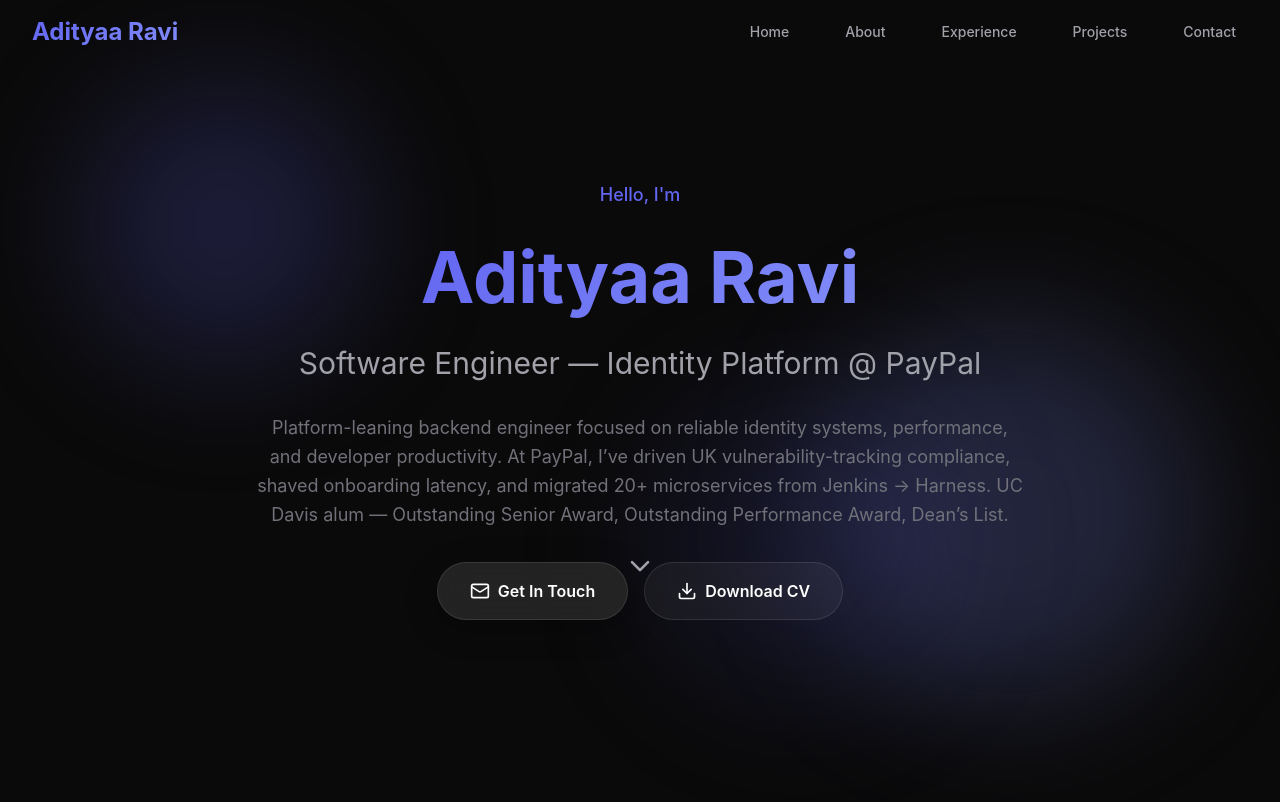
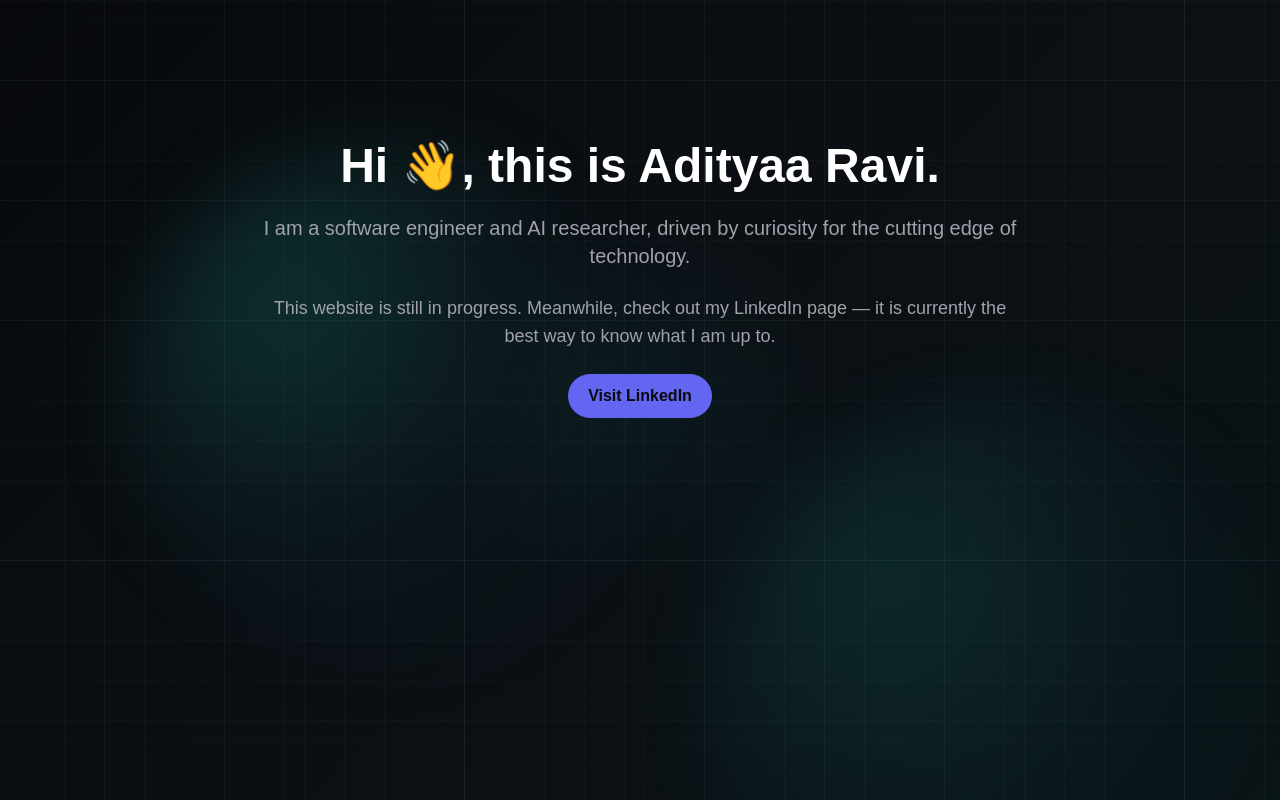
Before and after one commit to AdityaaRavi/adityaaravi.github.io, a React (Vite) app: page / in a window 1280 px wide. Shown: the top 802 px of the page. Built offline with nearby package versions, Linux system fonts and the light colour scheme.

Commit message:
In progress splash page

```diff
--- a/src/App.jsx
+++ b/src/App.jsx
@@ -18,6 +18,71 @@
     }, 1000)
   }, [])
 
+  useEffect(() => {
+    let frameId = null
+    let timeoutId = null
+    let currentX = window.innerWidth / 2
+    let currentY = window.innerHeight / 2
+    let targetX = currentX
+    let targetY = currentY
+    let width = window.innerWidth
+    let height = window.innerHeight
+
+    const updateSize = () => {
+      width = window.innerWidth
+      height = window.innerHeight
+    }
+
+    const handleMove = (event) => {
+      const point = event.touches?.[0] || event
+      targetX = point.clientX
+      targetY = point.clientY
+
+      document.documentElement.style.setProperty('--activity', '1')
+      if (timeoutId) {
+        window.clearTimeout(timeoutId)
+      }
+      timeoutId = window.setTimeout(() => {
+        document.documentElement.style.setProperty('--activity', '0')
+      }, 800)
+    }
+
+    const animate = () => {
+      const ease = 0.06
+      currentX += (targetX - currentX) * ease
+      currentY += (targetY - currentY) * ease
+
+      const dx = currentX - width / 2
+      const dy = currentY - height / 2
+
+      document.documentElement.style.setProperty('--mouse-x', `${currentX}px`)
+      document.documentElement.style.setProperty('--mouse-y', `${currentY}px`)
+      document.documentElement.style.setProperty('--parallax-x', `${dx * 0.04}px`)
+      document.documentElement.style.setProperty('--parallax-y', `${dy * 0.04}px`)
+      document.documentElement.style.setProperty('--parallax-x-2', `${dx * 0.08}px`)
+      document.documentElement.style.setProperty('--parallax-y-2', `${dy * 0.08}px`)
+      document.documentElement.style.setProperty('--parallax-x-3', `${dx * 0.12}px`)
+      document.documentElement.style.setProperty('--parallax-y-3', `${dy * 0.12}px`)
+
+      frameId = window.requestAnimationFrame(animate)
+    }
+
+    document.documentElement.style.setProperty('--activity', '0')
+
+    window.addEventListener('pointermove', handleMove, { passive: true })
+    window.addEventListener('resize', updateSize)
+    frameId = window.requestAnimationFrame(animate)
+
+    return () => {
+      window.cancelAnimationFrame(frameId)
+      if (timeoutId) {
+        window.clearTimeout(timeoutId)
+      }
+      window.removeEventListener('pointermove', handleMove)
+      window.removeEventListener('resize', updateSize)
+    }
+  }, [])
+
   if (isLoading) {
     return (
       <div className="min-h-screen bg-dark-bg flex items-center justify-center">
@@ -34,8 +99,59 @@
   }
 
   return (
-    <div className="min-h-screen bg-dark-bg">
-      <Navbar />
+    <div className="min-h-screen bg-dark-bg relative overflow-hidden">
+      <div className="interactive-bg" aria-hidden="true">
+        <div className="grid-layer grid-layer--near" />
+        <div className="grid-layer grid-layer--mid" />
+        <div className="grid-layer grid-layer--far" />
+        <div className="cloud cloud--one" />
+        <div className="cloud cloud--two" />
+        <svg className="motif motif--nn" viewBox="0 0 220 140" aria-hidden="true">
+          <circle cx="20" cy="20" r="6" />
+          <circle cx="20" cy="70" r="6" />
+          <circle cx="20" cy="120" r="6" />
+          <circle cx="110" cy="45" r="6" />
+          <circle cx="110" cy="95" r="6" />
+          <circle cx="200" cy="30" r="6" />
+          <circle cx="200" cy="110" r="6" />
+          <path d="M26 20 L104 45 L26 70 L104 95 L26 120" />
+          <path d="M116 45 L194 30 M116 45 L194 110 M116 95 L194 30 M116 95 L194 110" />
+        </svg>
+        <svg className="motif motif--wave" viewBox="0 0 260 120" aria-hidden="true">
+          <path d="M0 60 C30 20, 60 100, 90 60 C120 20, 150 100, 180 60 C210 20, 240 100, 260 60" />
+        </svg>
+        <svg className="motif motif--lock" viewBox="0 0 140 140" aria-hidden="true">
+          <rect x="35" y="60" width="70" height="55" rx="12" />
+          <path d="M50 60 V40 C50 26, 60 16, 70 16 C80 16, 90 26, 90 40 V60" />
+          <circle cx="70" cy="86" r="7" />
+          <path d="M70 93 V104" />
+        </svg>
+      </div>
+      {/* <Navbar /> */}
+      <main className="relative z-10 min-h-[70vh] flex items-center justify-center px-6 py-16">
+        <div className="max-w-3xl text-center space-y-6">
+          <h1 className="text-3xl sm:text-5xl font-semibold text-text-primary leading-tight">
+            Hi 👋, this is Adityaa Ravi.
+          </h1>
+          <p className="text-text-secondary text-lg sm:text-xl">
+            I am a software engineer and AI researcher, driven by curiosity for the cutting
+            edge of technology.
+          </p>
+          <p className="text-text-secondary text-base sm:text-lg">
+            This website is still in progress. Meanwhile, check out my LinkedIn page — it is
+            currently the best way to know what I am up to.
+          </p>
+          <a
+            className="inline-flex items-center gap-2 px-5 py-2.5 rounded-full bg-accent text-dark-bg font-semibold hover:opacity-90 transition"
+            href="https://linkedin.com/in/adityaaravi6"
+            target="_blank"
+            rel="noreferrer"
+          >
+            Visit LinkedIn
+          </a>
+        </div>
+      </main>
+      {/*
       <main>
         <Hero />
         <About />
@@ -44,6 +160,7 @@
         <Contact />
       </main>
       <Footer />
+      */}
     </div>
   )
 }
--- a/src/index.css
+++ b/src/index.css
@@ -2,7 +2,7 @@
 @tailwind components;
 @tailwind utilities;
 
-@import url('https://fonts.googleapis.com/css2?family=Inter:wght@300;400;500;600;700&display=swap');
+@import url('https://fonts.googleapis.com/css2?family=Space+Grotesk:wght@300;400;500;600;700&display=swap');
 
 * {
   margin: 0;
@@ -11,10 +11,22 @@
 }
 
 body {
-  font-family: 'Inter', sans-serif;
-  background: linear-gradient(135deg, #0a0a0a 0%, #1a1a1a 100%);
+  font-family: 'Space Grotesk', sans-serif;
+  background: linear-gradient(135deg, #07090c 0%, #0f1418 100%);
   color: #ffffff;
   overflow-x: hidden;
+}
+
+:root {
+  --mouse-x: 50vw;
+  --mouse-y: 50vh;
+  --parallax-x: 0px;
+  --parallax-y: 0px;
+  --parallax-x-2: 0px;
+  --parallax-y-2: 0px;
+  --parallax-x-3: 0px;
+  --parallax-y-3: 0px;
+  --activity: 0;
 }
 
 /* Custom scrollbar */
@@ -83,3 +95,131 @@
 .fade-in-up {
   animation: fadeInUp 0.6s ease-out;
 }
+
+.interactive-bg {
+  position: fixed;
+  inset: 0;
+  background: radial-gradient(
+      280px circle at var(--mouse-x) var(--mouse-y),
+      rgba(35, 210, 200, calc(0.05 + var(--activity) * 0.12)),
+      rgba(7, 9, 12, 0) 70%
+    ),
+    linear-gradient(135deg, #07090c 0%, #0b0f14 45%, #0a1316 100%);
+  pointer-events: none;
+  z-index: 0;
+  overflow: hidden;
+}
+
+.grid-layer {
+  position: absolute;
+  inset: -20%;
+  opacity: 0.25;
+  background-image:
+    linear-gradient(rgba(90, 110, 120, 0.22) 1px, transparent 1px),
+    linear-gradient(90deg, rgba(90, 110, 120, 0.22) 1px, transparent 1px);
+  background-size: 80px 80px;
+  transform: translate3d(var(--parallax-x), var(--parallax-y), 0);
+  mix-blend-mode: screen;
+  animation: gridDrift 18s ease-in-out infinite;
+}
+
+.grid-layer--mid {
+  background-size: 120px 120px;
+  opacity: 0.18;
+  animation-duration: 26s;
+  transform: translate3d(calc(var(--parallax-x) * 0.6), calc(var(--parallax-y) * 0.6), 0);
+}
+
+.grid-layer--far {
+  background-size: 180px 180px;
+  opacity: 0.12;
+  animation-duration: 34s;
+  transform: translate3d(calc(var(--parallax-x) * 0.35), calc(var(--parallax-y) * 0.35), 0);
+}
+
+.cloud {
+  position: absolute;
+  width: 520px;
+  height: 520px;
+  border-radius: 50%;
+  filter: blur(40px);
+  opacity: 0.5;
+  background: radial-gradient(
+    circle at 30% 30%,
+    rgba(40, 220, 200, 0.35),
+    rgba(20, 120, 120, 0.1),
+    rgba(7, 9, 12, 0)
+  );
+  transform: translate3d(var(--parallax-x-2), var(--parallax-y-2), 0);
+  animation: cloudDrift 24s ease-in-out infinite;
+}
+
+.cloud--one {
+  top: 18%;
+  left: 10%;
+}
+
+.cloud--two {
+  width: 620px;
+  height: 620px;
+  top: 50%;
+  left: 55%;
+  opacity: 0.35;
+  animation-duration: 30s;
+  transform: translate3d(var(--parallax-x-3), var(--parallax-y-3), 0);
+}
+
+.motif {
+  position: absolute;
+  fill: none;
+  stroke: rgba(160, 210, 220, 0.6);
+  stroke-width: 1.2;
+  opacity: calc(0.02 + var(--activity) * 0.35);
+  transition: opacity 0.8s ease;
+  transform: translate3d(var(--parallax-x), var(--parallax-y), 0);
+}
+
+.motif--nn {
+  width: 220px;
+  top: 18%;
+  right: 12%;
+}
+
+.motif--wave {
+  width: 260px;
+  bottom: 18%;
+  left: 14%;
+  stroke-width: 1.4;
+}
+
+.motif--lock {
+  width: 140px;
+  top: 62%;
+  right: 20%;
+  stroke-width: 1.6;
+}
+
+@keyframes gridDrift {
+  0% {
+    opacity: 0.18;
+  }
+  50% {
+    opacity: 0.3;
+  }
+  100% {
+    opacity: 0.18;
+  }
+}
+
+@keyframes cloudDrift {
+  0% {
+    transform: translate3d(var(--parallax-x-2), var(--parallax-y-2), 0) scale(1);
+  }
+  50% {
+    transform: translate3d(calc(var(--parallax-x-2) * 0.6), calc(var(--parallax-y-2) * 0.6), 0)
+      scale(1.04);
+  }
+  100% {
+    transform: translate3d(var(--parallax-x-2), var(--parallax-y-2), 0) scale(1);
+  }
+}
```
